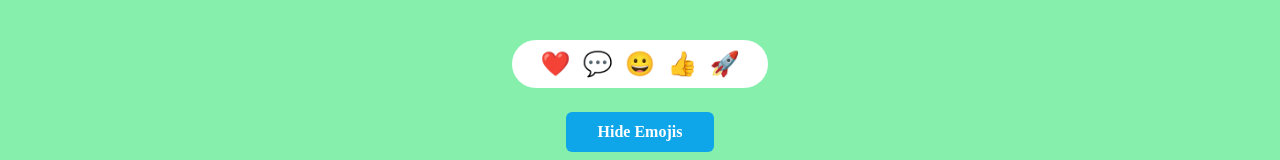
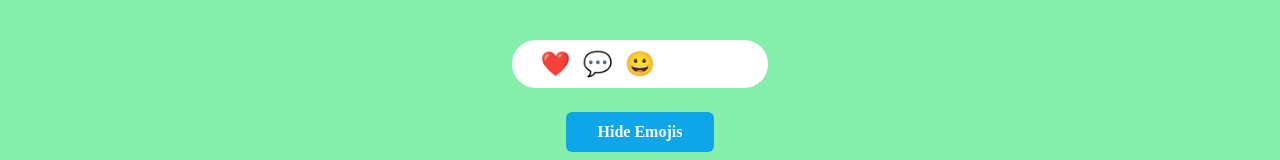
Before and after one commit to Thanujsai/print-it-ui, a React (Create React App) app: page /variants in a window 1280 px wide. Both pictures are taken after a click on the button "Show emojis". Shown: the top 160 px of the page. Built offline with nearby package versions, Linux system fonts and the light colour scheme; a web font is replaced by a local one.

Commit message:
variants

```diff
--- a/src/components/FramerMotion/Variants.js
+++ b/src/components/FramerMotion/Variants.js
@@ -20,15 +20,20 @@
 };
 
 const Variant2 ={
-  "show": {
+  "show": i => ({//dynamic variant
     opacity: 1,
     x: 0,
-  },
+    transition : {
+      delay: i
+    }
+  }),
   "hide": {
     opacity: 0,
     x: -100,
   }
 }
+
+const emojis = ["❤️","💬","😀","👍","🚀"]
 //variants will be able to propagate the set of animations through dom
 function Variants() {
   const [showEmojis, setShowEmojis] = useState(false);
@@ -41,11 +46,17 @@
       variants={Variant1}
       className="flex rounded-full p-4 items-center text-2xl justify-evenly w-64 h-12 bg-white">{/*whenever you want to show emojis use show variant other hide variant */}
         {/*some emojis*/}
-        <motion.span variants={Variant2} className="bg-transparent">❤️</motion.span>
-        <motion.span variants={Variant2} className="bg-transparent">💬</motion.span>
-        <motion.span variants={Variant2} className="bg-transparent">😀</motion.span>
-        <motion.span variants={Variant2} className="bg-transparent">👍</motion.span>
-        <motion.span variants={Variant2} className="bg-transparent">🚀</motion.span>
+        {
+          emojis.map((emoji, index) => {
+        return <motion.span
+                key={index}
+                variants={Variant2}
+                custom={index}//the index of the array will be passed to the variants
+                className="bg-transparent">
+                  {emoji}
+                </motion.span>
+          }
+        )}
       </motion.div>
       <button className='bg-sky-500 text-white cursor-pointer font-semibold p-4 px-8 py-2 rounded-md' onClick={() => setShowEmojis(!showEmojis)}>
 
```
